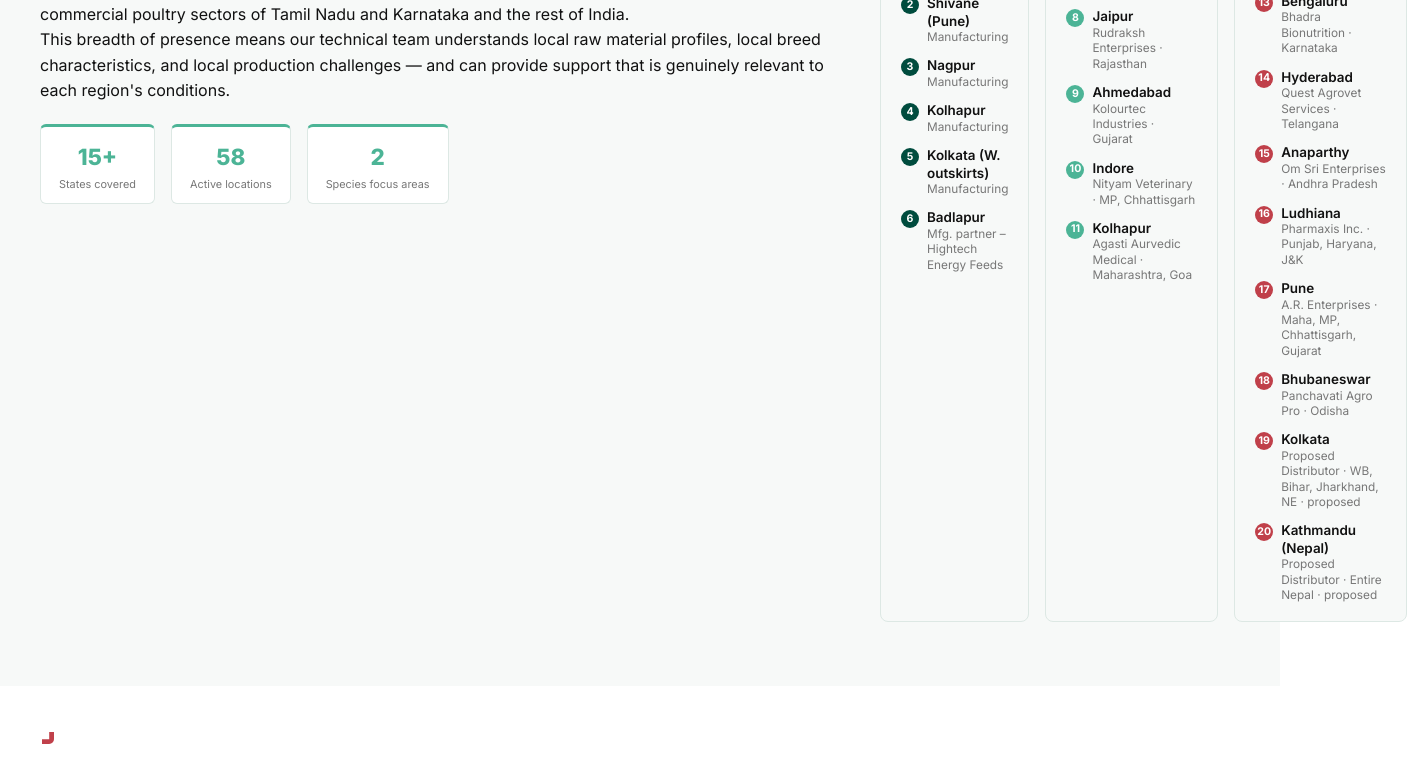
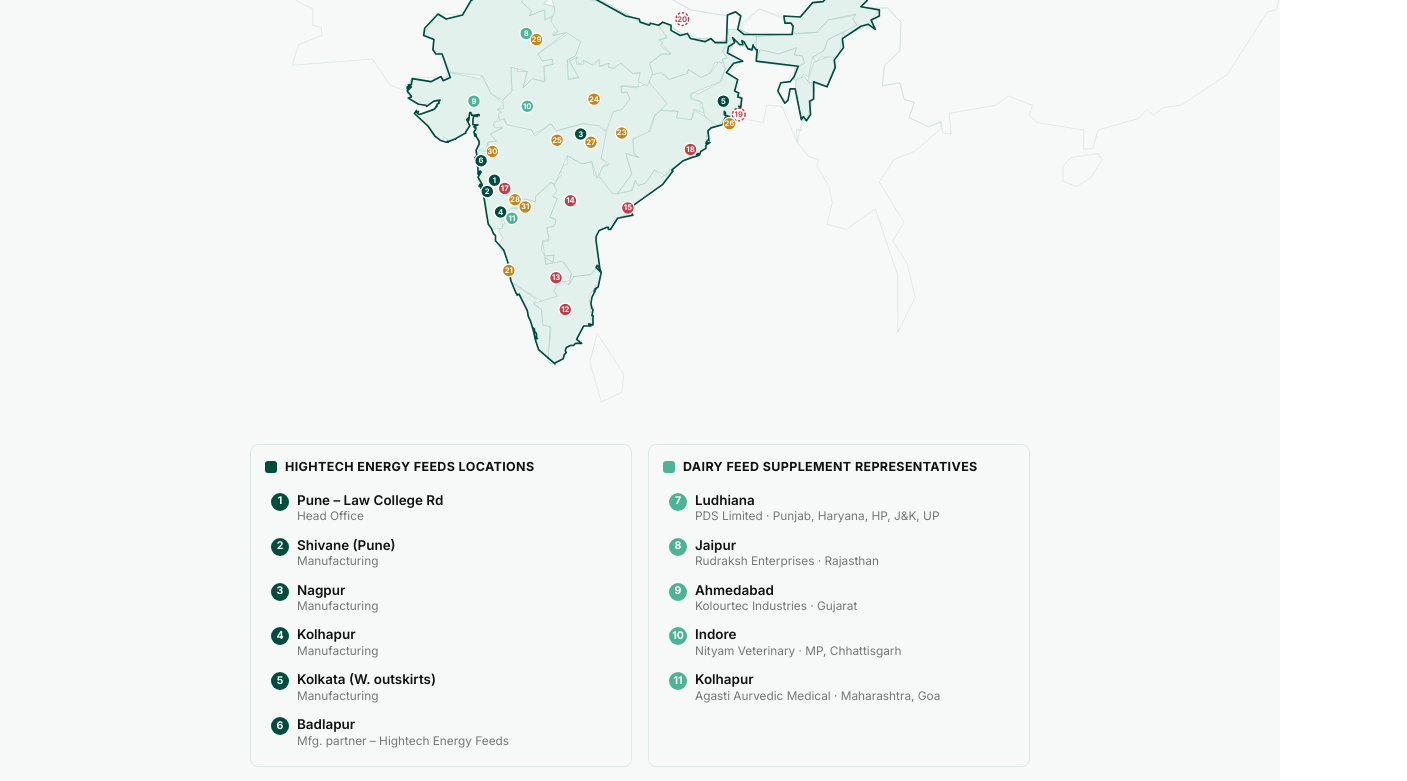
Before and after one commit to yash008-VHPL/bs-india-website, a React (Vite) app: page /company in a window 1280 px wide. Shown: the part 1480-2261 px from the top of the page, 1407 px wide, since content can reach past the window. Built offline with nearby package versions, Linux system fonts and the light colour scheme.

Commit message:
Map: center + enlarge, add Commodity Business Division reps (4th category)

```diff
--- a/src/components/IndiaMap.css
+++ b/src/components/IndiaMap.css
@@ -7,7 +7,7 @@
 .india-map-svg {
   width: 100%;
   height: auto;
-  max-width: 480px;
+  max-width: 560px;
   display: block;
   margin: 0 auto;
   overflow: visible;
@@ -55,8 +55,8 @@
   margin-top: 18px;
 }
 
-@media (min-width: 760px) {
-  .india-map-legend { grid-template-columns: 1fr 1fr 1fr; }
+@media (min-width: 600px) {
+  .india-map-legend { grid-template-columns: 1fr 1fr; }
 }
 
 .im-leg-block {
--- a/src/components/IndiaMap.jsx
+++ b/src/components/IndiaMap.jsx
@@ -6,6 +6,7 @@
 const C_COMPANY = '#004c3e';  // --green-dark
 const C_DAIRY = '#4cb496';    // --green
 const C_POULTRY = '#c0404a';  // --accent-red
+const C_COMMODITY = '#c8841a';// amber — Commodity Business Division
 
 /* Final on-map marker positions. A few coincident / clustered cities are
    nudged a couple of px so every pin stays legible; the number keys the
@@ -58,6 +59,11 @@
   map.poultry.forEach(([name, city, cover]) => {
     const proposed = name.toLowerCase().includes('proposed');
     add('p:' + city, { color: C_POULTRY, kind: 'poultry', city, detail: name, cover, proposed });
+  });
+  // Commodity reps carry explicit [x, y] (cities repeat, so positions are inline)
+  (map.commodity || []).forEach(([name, city, cover, x, y]) => {
+    n += 1;
+    out.push({ n, x, y, color: C_COMMODITY, kind: 'commodity', city, detail: name, cover });
   });
   return out;
 }
@@ -136,6 +142,7 @@
   const company = MARKERS.filter((m) => m.kind === 'company');
   const dairy = MARKERS.filter((m) => m.kind === 'dairy');
   const poultry = MARKERS.filter((m) => m.kind === 'poultry');
+  const commodity = MARKERS.filter((m) => m.kind === 'commodity');
 
   return (
     <div className="india-map-wrap">
@@ -175,6 +182,7 @@
         <LegendBlock title="Hightech Energy Feeds Locations" color={C_COMPANY} items={company} active={active} setActive={setActive} />
         <LegendBlock title="Dairy Feed Supplement Representatives" color={C_DAIRY} items={dairy} active={active} setActive={setActive} />
         <LegendBlock title="Poultry Feed Supplement Representatives" color={C_POULTRY} items={poultry} active={active} setActive={setActive} />
+        <LegendBlock title="Commodity Business Division Representatives" color={C_COMMODITY} items={commodity} active={active} setActive={setActive} />
       </div>
     </div>
   );
--- a/src/pages/Company.css
+++ b/src/pages/Company.css
@@ -28,6 +28,11 @@
 .pstat { display: flex; flex-direction: column; align-items: center; background: #fff; border: 1px solid var(--border); border-top: 3px solid var(--green); border-radius: 6px; padding: 12px 18px; min-width: 80px; text-align: center; }
 .pstat-num { font-size: 1.4rem; font-weight: 800; color: var(--green); }
 .pstat-lbl { font-size: .68rem; color: var(--text-light); margin-top: 2px; line-height: 1.3; }
+
+/* Centered presence-map layout */
+.map-intro { max-width: 880px; margin: 0 auto 36px; }
+.map-intro .pres-stats { justify-content: center; }
+.india-map-center { max-width: 780px; margin: 0 auto; }
 .gl-grid { display: grid; grid-template-columns: 1fr 1fr; gap: 20px; }
 .gl-card { border-radius: 10px; padding: 24px 22px; border: 1px solid var(--border); }
 .gl-card--g { background: var(--mint-light); border-color: var(--green); }
--- a/src/pages/Company.jsx
+++ b/src/pages/Company.jsx
@@ -42,8 +42,7 @@
 
       <section className="co-sec co-sec--mint">
         <div className="co-sec-inner">
-          <div className="two-col" style={{alignItems:'center'}}>
-            <div>
+          <div className="map-intro">
             <h2 className="bs-mark">58 Locations Across India</h2>
             <p>Our extensive field presence spans the key livestock regions of India — from large-scale integrated poultry operations in Andhra Pradesh and Telangana to the dairy heartlands of Gujarat, Punjab, and Maharashtra. We also serve smallholder dairy clusters in Uttar Pradesh and Bihar, alongside the thriving commercial poultry sectors of Tamil Nadu and Karnataka and the rest of India.</p>
             <p>This breadth of presence means our technical team understands local raw material profiles, local breed characteristics, and local production challenges — and can provide support that is genuinely relevant to each region's conditions.</p>
@@ -53,8 +52,7 @@
               <div className="pstat"><span className="pstat-num">2</span><span className="pstat-lbl">Species focus areas</span></div>
             </div>
           </div>
-            <div style={{display:'flex',justifyContent:'center'}}><IndiaMap/></div>
-          </div>
+          <div className="india-map-center"><IndiaMap/></div>
         </div>
       </section>
 
```
Also changed, not shown: src/components/indiaMapData.json (+1 -1 lines). Lines whose indentation alone changed are shown as unchanged.
